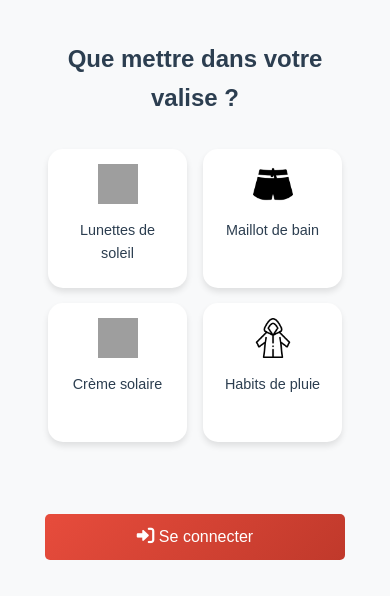
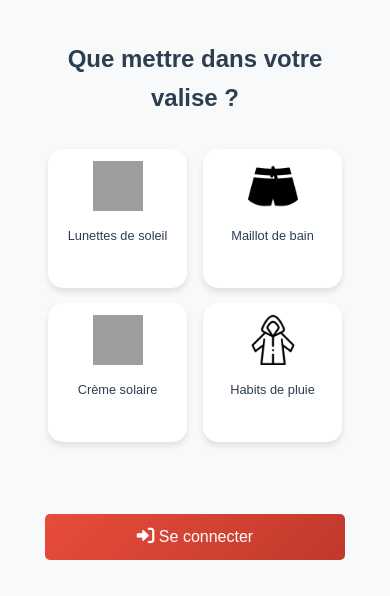
Before and after one commit to AlistairL1/psartek, a Django app: page / in a window 390 px wide. Shown: the part 388-984 px from the top of the page. Run offline with Django 5.2, Linux system fonts and the light colour scheme; grey boxes are pictures that could not be loaded.

Commit message:
Adaptation mobile

```diff
--- a/users/static/css/home.css
+++ b/users/static/css/home.css
@@ -296,11 +296,12 @@
         max-width: calc(50% - 8px);
         padding: 15px;
         border-radius: 15px;
+        aspect-ratio: 1;
     }
 
     .icon-item img {
-        width: 50px;
-        height: 50px;
+        width: 60px;
+        height: 60px;
     }
 
     .icon-item p {
@@ -338,12 +339,18 @@
     }
 
     .icon-item {
-        flex: 1 1 100px;
+        flex: 0 0 calc(50% - 8px);
+        max-width: calc(50% - 8px);
+        padding: 12px;
     }
 
     .icon-item img {
-        width: 40px;
-        height: 40px;
+        width: 50px;
+        height: 50px;
+    }
+
+    .icon-item p {
+        font-size: 0.8rem;
     }
 
     .info-card {
```
Also changed, not shown: 2 other files.
